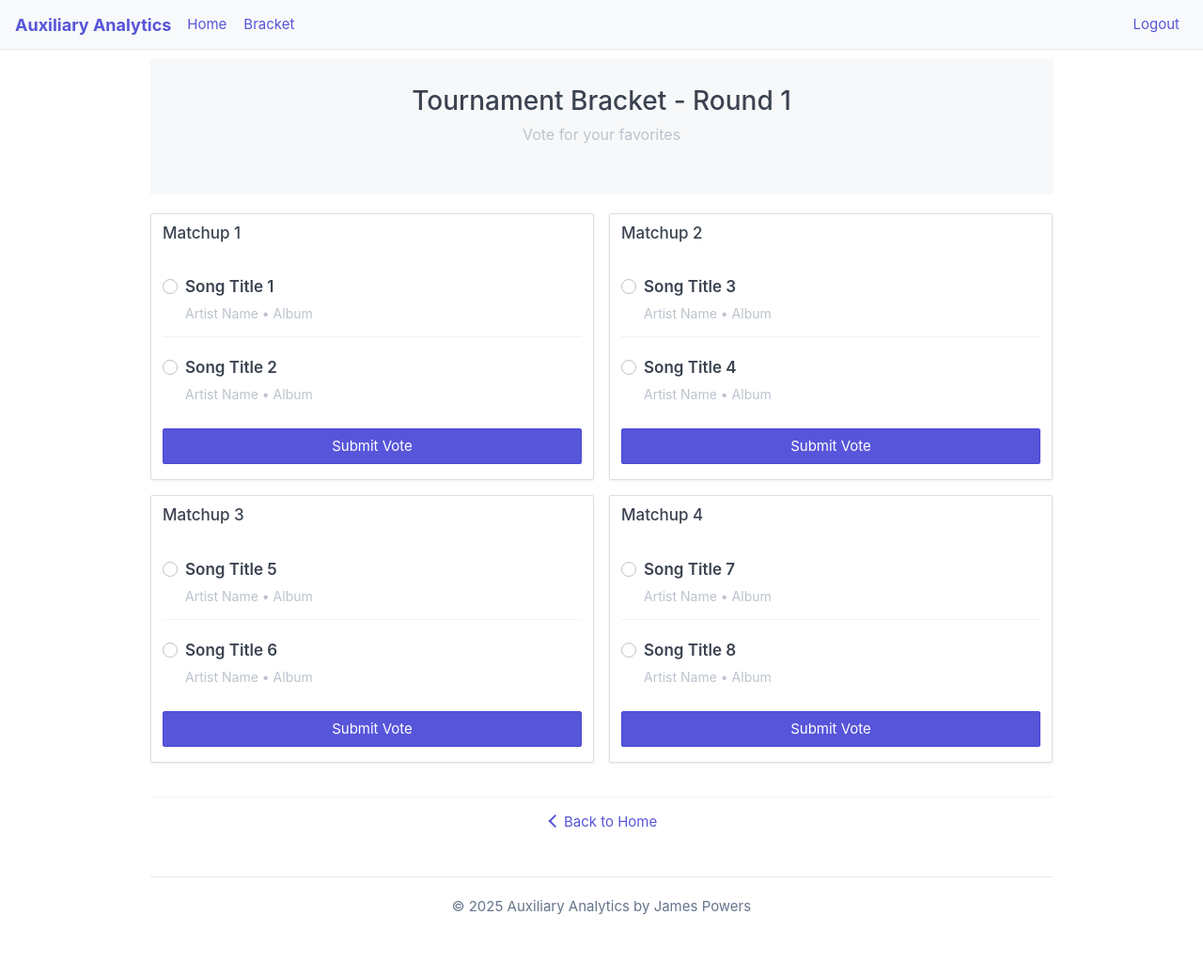
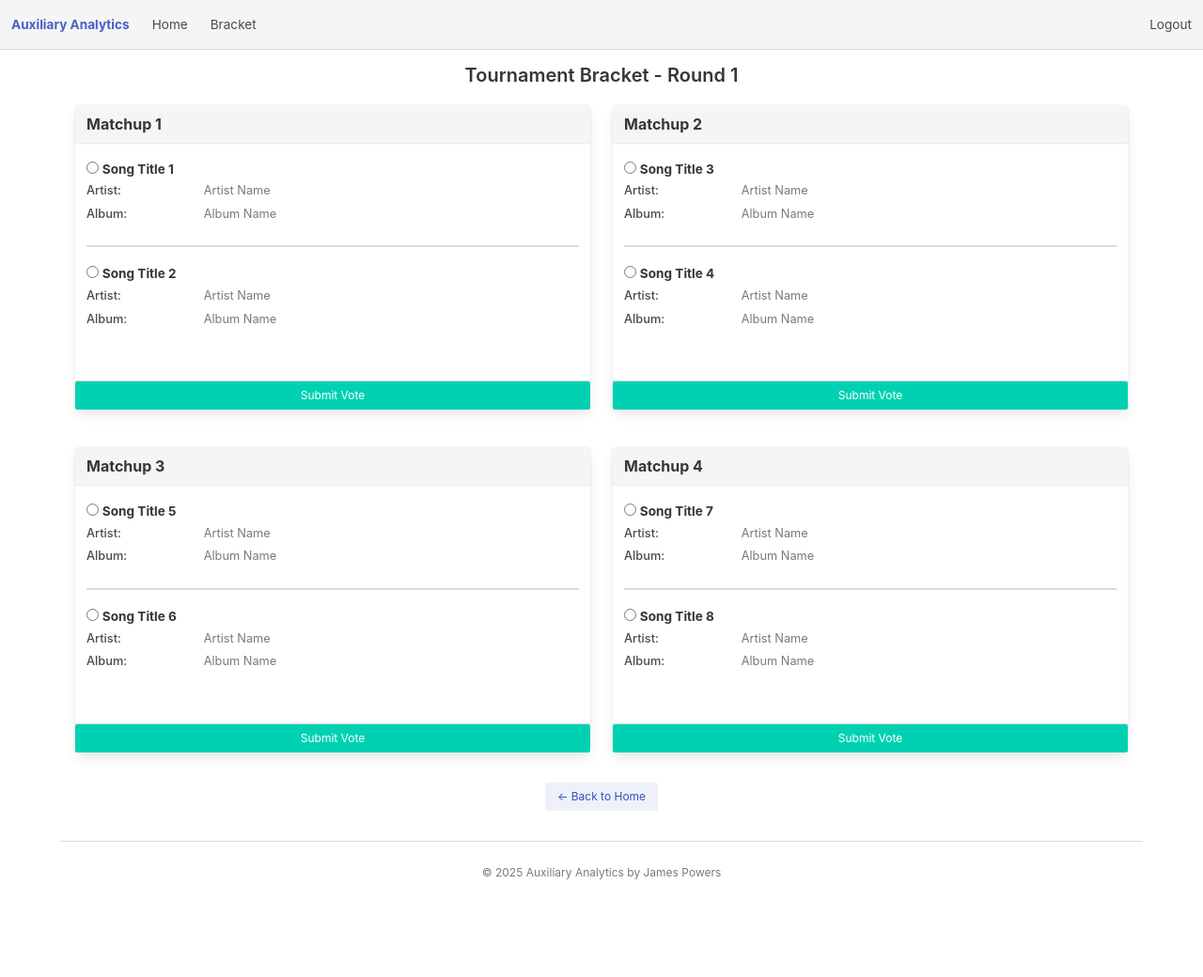
Before and after one commit to jspowers/aux-analytics, a Flask app: page /voting/bracket in a window 1280 px wide. Shown: the whole page at 94% size. After the commit the page ends 936 px from the top, so only its background shows below. Run offline with Flask 3, Linux system fonts and the light colour scheme; the visitor is signed in with stand-in values (Sample User, id 1).

Commit message:
new base

```diff
--- a/app/blueprints/voting/templates/voting/bracket.html
+++ b/app/blueprints/voting/templates/voting/bracket.html
@@ -3,137 +3,189 @@
 {% block title %}Bracket - Auxiliary Analytics{% endblock %}
 
 {% block content %}
-<div class="hero hero-sm bg-gray">
-    <div class="hero-body text-center">
-        <h1>Tournament Bracket - Round 1</h1>
-        <p class="text-gray">Vote for your favorites</p>
+<section class="section is-small">
+    <div class="has-text-centered">
+        <h1 class="title is-4">Tournament Bracket - Round 1</h1>
+        <!-- <p class="subtitle is-6">Vote for your favorites</p> -->
     </div>
-</div>
-
-<div class="bracket-container">
-    <div class="bracket-round">
-        <div class="columns">
-            <div class="column col-6 col-sm-12">
+</section>
+<section>
+    <div class="bracket-container">
+        <div class="columns is-multiline">
+            <div class="column is-half">
                 <div class="card matchup-card">
-                    <div class="card-header">
-                        <div class="card-title h5">Matchup 1</div>
-                    </div>
-                    <div class="card-body">
+                    <header class="card-header">
+                        <p class="card-header-title is-size-6">Matchup 1</p>
+                    </header>
+                    <div class="card-content">
                         <div class="matchup-option">
-                            <label class="form-radio">
+                            <label class="radio">
                                 <input type="radio" name="match-1" value="song1">
-                                <i class="form-icon"></i> Song Title 1
+                                <strong>Song Title 1</strong>
                             </label>
-                            <div class="song-details text-gray">Artist Name • Album</div>
+                            <div class="key-value-pair">
+                                <span class="key">Artist:</span>
+                                <span class="values">Artist Name</span>
+                            </div>
+                            <div class="key-value-pair">
+                                <span class="key">Album:</span>
+                                <span class="values">Album Name</span>
+                            </div>
                         </div>
-                        <div class="divider"></div>
+                        <hr class="matchup-divider">
                         <div class="matchup-option">
-                            <label class="form-radio">
+                            <label class="radio">
                                 <input type="radio" name="match-1" value="song2">
-                                <i class="form-icon"></i> Song Title 2
+                                <strong>Song Title 2</strong>
                             </label>
-                            <div class="song-details text-gray">Artist Name • Album</div>
+                            <div class="key-value-pair">
+                                <span class="key">Artist:</span>
+                                <span class="values">Artist Name</span>
+                            </div>
+                            <div class="key-value-pair">
+                                <span class="key">Album:</span>
+                                <span class="values">Album Name</span>
+                            </div>
                         </div>
                     </div>
-                    <div class="card-footer">
-                        <button class="btn btn-primary btn-block">Submit Vote</button>
-                    </div>
+                    <footer class="card-footer">
+                        <a class="card-footer-item button is-primary is-small">Submit Vote</a>
+                    </footer>
                 </div>
             </div>
 
-            <div class="column col-6 col-sm-12">
+            <div class="column is-half">
                 <div class="card matchup-card">
-                    <div class="card-header">
-                        <div class="card-title h5">Matchup 2</div>
-                    </div>
-                    <div class="card-body">
+                    <header class="card-header">
+                        <p class="card-header-title is-size-6">Matchup 2</p>
+                    </header>
+                    <div class="card-content">
                         <div class="matchup-option">
-                            <label class="form-radio">
+                            <label class="radio">
                                 <input type="radio" name="match-2" value="song3">
-                                <i class="form-icon"></i> Song Title 3
+                                <strong>Song Title 3</strong>
                             </label>
-                            <div class="song-details text-gray">Artist Name • Album</div>
+                            <div class="key-value-pair">
+                                <span class="key">Artist:</span>
+                                <span class="values">Artist Name</span>
+                            </div>
+                            <div class="key-value-pair">
+                                <span class="key">Album:</span>
+                                <span class="values">Album Name</span>
+                            </div>
                         </div>
-                        <div class="divider"></div>
+                        <hr class="matchup-divider">
                         <div class="matchup-option">
-                            <label class="form-radio">
+                            <label class="radio">
                                 <input type="radio" name="match-2" value="song4">
-                                <i class="form-icon"></i> Song Title 4
+                                <strong>Song Title 4</strong>
                             </label>
-                            <div class="song-details text-gray">Artist Name • Album</div>
+                            <div class="key-value-pair">
+                                <span class="key">Artist:</span>
+                                <span class="values">Artist Name</span>
+                            </div>
+                            <div class="key-value-pair">
+                                <span class="key">Album:</span>
+                                <span class="values">Album Name</span>
+                            </div>
                         </div>
                     </div>
-                    <div class="card-footer">
-                        <button class="btn btn-primary btn-block">Submit Vote</button>
-                    </div>
-                </div>
-            </div>
-        </div>
-
-        <div class="columns">
-            <div class="column col-6 col-sm-12">
-                <div class="card matchup-card">
-                    <div class="card-header">
-                        <div class="card-title h5">Matchup 3</div>
-                    </div>
-                    <div class="card-body">
-                        <div class="matchup-option">
-                            <label class="form-radio">
-                                <input type="radio" name="match-3" value="song5">
-                                <i class="form-icon"></i> Song Title 5
-                            </label>
-                            <div class="song-details text-gray">Artist Name • Album</div>
-                        </div>
-                        <div class="divider"></div>
-                        <div class="matchup-option">
-                            <label class="form-radio">
-                                <input type="radio" name="match-3" value="song6">
-                                <i class="form-icon"></i> Song Title 6
-                            </label>
-                            <div class="song-details text-gray">Artist Name • Album</div>
-                        </div>
-                    </div>
-                    <div class="card-footer">
-                        <button class="btn btn-primary btn-block">Submit Vote</button>
-                    </div>
+                    <footer class="card-footer">
+                        <a class="card-footer-item button is-primary is-small">Submit Vote</a>
+                    </footer>
                 </div>
             </div>
 
-            <div class="column col-6 col-sm-12">
+            <div class="column is-half">
                 <div class="card matchup-card">
-                    <div class="card-header">
-                        <div class="card-title h5">Matchup 4</div>
-                    </div>
-                    <div class="card-body">
+                    <header class="card-header">
+                        <p class="card-header-title is-size-6">Matchup 3</p>
+                    </header>
+                    <div class="card-content">
                         <div class="matchup-option">
-                            <label class="form-radio">
-                                <input type="radio" name="match-4" value="song7">
-                                <i class="form-icon"></i> Song Title 7
+                            <label class="radio">
+                                <input type="radio" name="match-3" value="song5">
+                                <strong>Song Title 5</strong>
                             </label>
-                            <div class="song-details text-gray">Artist Name • Album</div>
+                            <div class="key-value-pair">
+                                <span class="key">Artist:</span>
+                                <span class="values">Artist Name</span>
+                            </div>
+                            <div class="key-value-pair">
+                                <span class="key">Album:</span>
+                                <span class="values">Album Name</span>
+                            </div>
                         </div>
-                        <div class="divider"></div>
+                        <hr class="matchup-divider">
                         <div class="matchup-option">
-                            <label class="form-radio">
-                                <input type="radio" name="match-4" value="song8">
-                                <i class="form-icon"></i> Song Title 8
+                            <label class="radio">
+                                <input type="radio" name="match-3" value="song6">
+                                <strong>Song Title 6</strong>
                             </label>
-                            <div class="song-details text-gray">Artist Name • Album</div>
+                            <div class="key-value-pair">
+                                <span class="key">Artist:</span>
+                                <span class="values">Artist Name</span>
+                            </div>
+                            <div class="key-value-pair">
+                                <span class="key">Album:</span>
+                                <span class="values">Album Name</span>
+                            </div>
                         </div>
                     </div>
-                    <div class="card-footer">
-                        <button class="btn btn-primary btn-block">Submit Vote</button>
+                    <footer class="card-footer">
+                        <a class="card-footer-item button is-primary is-small">Submit Vote</a>
+                    </footer>
+                </div>
+            </div>
+
+            <div class="column is-half">
+                <div class="card matchup-card">
+                    <header class="card-header">
+                        <p class="card-header-title is-size-6">Matchup 4</p>
+                    </header>
+                    <div class="card-content">
+                        <div class="matchup-option">
+                            <label class="radio">
+                                <input type="radio" name="match-4" value="song7">
+                                <strong>Song Title 7</strong>
+                            </label>
+                            <div class="key-value-pair">
+                                <span class="key">Artist:</span>
+                                <span class="values">Artist Name</span>
+                            </div>
+                            <div class="key-value-pair">
+                                <span class="key">Album:</span>
+                                <span class="values">Album Name</span>
+                            </div>
+                        </div>
+                        <hr class="matchup-divider">
+                        <div class="matchup-option">
+                            <label class="radio">
+                                <input type="radio" name="match-4" value="song8">
+                                <strong>Song Title 8</strong>
+                            </label>
+                            <div class="key-value-pair">
+                                <span class="key">Artist:</span>
+                                <span class="values">Artist Name</span>
+                            </div>
+                            <div class="key-value-pair">
+                                <span class="key">Album:</span>
+                                <span class="values">Album Name</span>
+                            </div>
+                        </div>
                     </div>
+                    <footer class="card-footer">
+                        <a class="card-footer-item button is-primary is-small">Submit Vote</a>
+                    </footer>
                 </div>
             </div>
         </div>
     </div>
+</section>
+
+<div class="has-text-centered mt-4">
+    <a href="{{ url_for('main.index') }}" class="button is-link is-light is-small">
+        ← Back to Home
+    </a>
 </div>
-
-<div class="divider"></div>
-<p class="text-center">
-    <a href="{{ url_for('main.index') }}" class="btn btn-link">
-        <i class="icon icon-arrow-left"></i> Back to Home
-    </a>
-</p>
 {% endblock %}
--- a/app/static/css/custom.css
+++ b/app/static/css/custom.css
@@ -1,141 +1,143 @@
 /* Custom styles for aux-analytics */
 
-/* Global spacing */
+/* Global spacing - make everything more condensed */
 body {
-    padding-bottom: 1rem;
-    font-size: 0.8rem;
+    font-size: 0.85rem;
 }
 
-/* Navigation styling */
+/* Navbar styling */
 .navbar {
-    background: #f8f9fa;
-    border-bottom: 1px solid #e7e9ed;
-    padding: 0.4rem 0.8rem;
-    margin-bottom: 0.5rem;
+    background-color: #f5f5f5;
+    border-bottom: 1px solid #dbdbdb;
 }
 
-.navbar-brand {
-    font-size: 0.9rem;
-    font-weight: 700;
-    color: #5755d9;
-}
-
-.navbar-brand:hover {
-    color: #4b48d6;
-    text-decoration: none;
-}
-
-.btn-link {
-    font-size: 0.75rem;
+.navbar-item {
+    font-size: 0.85rem;
 }
 
 /* Footer */
 footer {
     margin-top: 2rem;
-    padding: 1rem 0;
+    padding: 1.5rem 0;
     text-align: center;
-    border-top: 1px solid #e7e9ed;
-    color: #66758c;
+    border-top: 1px solid #dbdbdb;
+    color: #7a7a7a;
     font-size: 0.75rem;
 }
 
-/* Bracket styling */
-.bracket-container {
-    margin: 1rem 0;
+/* Section sizing */
+.section.is-small {
+    padding: 1rem 1.5rem;
 }
 
-.bracket-round h3 {
-    font-size: 1rem;
-    margin-bottom: 0.5rem;
+/* Bracket container */
+.bracket-container {
+    padding: 0 1rem;
 }
 
+/* Card styling - mimicking reference design */
 .matchup-card {
-    margin-bottom: 0.8rem;
-    box-shadow: 0 0.05rem 0.15rem rgba(48, 55, 66, 0.08);
-    transition: all 0.2s ease;
-}
-
-.matchup-card:hover {
-    box-shadow: 0 0.1rem 0.25rem rgba(48, 55, 66, 0.12);
-    transform: translateY(-1px);
+    margin-bottom: 1rem;
+    font-size: 0.85rem;
 }
 
 .matchup-card .card-header {
-    padding: 0.4rem 0.6rem;
+    background-color: #f5f5f5;
+    box-shadow: 0 1px 2px rgba(10, 10, 10, 0.1);
 }
 
-.matchup-card .card-title {
-    font-size: 0.85rem;
-    margin-bottom: 0;
+.matchup-card .card-header-title {
+    padding: 0.5rem 0.75rem;
 }
 
-.matchup-card .card-body {
-    padding: 0.5rem 0.6rem;
+.matchup-card .card-content {
+    padding: 0.75rem;
 }
 
 .matchup-card .card-footer {
-    padding: 0.4rem 0.6rem;
+    border-top: 1px solid #dbdbdb;
+    padding: 0;
 }
 
+.matchup-card .card-footer-item {
+    padding: 0.5rem;
+}
+
+/* Matchup option styling */
 .matchup-option {
-    padding: 0.4rem 0;
+    padding: 0.5rem 0;
 }
 
 .matchup-option label {
     display: block;
-    font-size: 0.85rem;
-    font-weight: 600;
-    margin-bottom: 0.2rem;
     cursor: pointer;
+    margin-bottom: 0.25rem;
 }
 
 .matchup-option:hover {
-    background: #f8f9fa;
-    border-radius: 0.2rem;
+    background-color: #f9f9f9;
+    border-radius: 4px;
+    padding: 0.5rem;
+    margin: 0 -0.5rem;
 }
 
-.song-details {
-    padding-left: 1.2rem;
-    font-size: 0.7rem;
+/* Key-value pair styling - from reference design */
+.key-value-pair {
+    margin-bottom: 0.25rem;
 }
 
-.matchup-card .btn {
-    font-size: 0.75rem;
-    padding: 0.3rem 0.6rem;
-    height: auto;
+.key {
+    display: inline-block;
+    width: 20%;
+    font-weight: 500;
+    color: #4a4a4a;
+    font-size: 0.8rem;
 }
 
-.matchup-card .divider {
-    margin: 0.3rem 0;
+.values {
+    display: inline-block;
+    width: 75%;
+    word-wrap: break-word;
+    padding-left: 1rem;
+    color: #7a7a7a;
+    font-size: 0.8rem;
 }
 
-/* Hero section customization */
-.hero.hero-sm {
-    padding: 1rem 0.5rem;
+/* Matchup divider */
+.matchup-divider {
+    margin: 0.75rem 0;
+    background-color: #dbdbdb;
 }
 
-.hero.hero-sm h1 {
-    font-size: 1.4rem;
-    margin-bottom: 0.3rem;
+/* Title and subtitle sizing */
+.title.is-4 {
+    font-size: 1.25rem;
+    margin-bottom: 0.25rem;
 }
 
-.hero.hero-sm p {
-    font-size: 0.8rem;
+.subtitle.is-6 {
+    font-size: 0.85rem;
+    margin-top: 0.25rem;
+}
+
+/* Button sizing */
+.button.is-small {
+    font-size: 0.75rem;
+    padding: 0.375rem 0.75rem;
 }
 
 /* Mobile adjustments */
 @media (max-width: 768px) {
     .matchup-card {
-        margin-bottom: 0.6rem;
+        margin-bottom: 0.75rem;
     }
 
-    .navbar {
-        flex-direction: column;
+    .key {
+        width: 25%;
     }
 
-    .navbar-section {
-        width: 100%;
-        justify-content: center;
-        padding: 0.2rem 0;
+    .values {
+        width: 70%;
+        padding-left: 0.5rem;
     }
 }
--- a/app/templates/base.html
+++ b/app/templates/base.html
@@ -5,27 +5,31 @@
     <meta name="viewport" content="width=device-width, initial-scale=1.0">
     <title>{% block title %}Auxiliary Analytics{% endblock %}</title>
 
-    <!-- Spectre CSS -->
-    <link rel="stylesheet" href="https://unpkg.com/spectre.css/dist/spectre.min.css">
-    <link rel="stylesheet" href="https://unpkg.com/spectre.css/dist/spectre-exp.min.css">
-    <link rel="stylesheet" href="https://unpkg.com/spectre.css/dist/spectre-icons.min.css">
+    <!-- Bulma CSS -->
+    <link rel="stylesheet" href="https://cdn.jsdelivr.net/npm/bulma@0.9.4/css/bulma.min.css">
 
     <!-- Custom CSS -->
     <link rel="stylesheet" href="{{ url_for('static', filename='css/custom.css') }}">
 </head>
 <body>
-    <header class="navbar">
-        <section class="navbar-section">
-            <a href="{{ url_for('main.index') }}" class="navbar-brand mr-2">Auxiliary Analytics</a>
-            <a href="{{ url_for('main.index') }}" class="btn btn-link">Home</a>
-            <a href="{{ url_for('voting.bracket') }}" class="btn btn-link">Bracket</a>
-        </section>
-        <section class="navbar-section">
-            <a href="{{ url_for('logout') }}" class="btn btn-link">Logout</a>
-        </section>
-    </header>
+    <nav class="navbar" role="navigation" aria-label="main navigation">
+        <div class="navbar-brand">
+            <a class="navbar-item" href="{{ url_for('main.index') }}">
+                <strong>Auxiliary Analytics</strong>
+            </a>
+        </div>
+        <div class="navbar-menu">
+            <div class="navbar-start">
+                <a class="navbar-item" href="{{ url_for('main.index') }}">Home</a>
+                <a class="navbar-item" href="{{ url_for('voting.bracket') }}">Bracket</a>
+            </div>
+            <div class="navbar-end">
+                <a class="navbar-item" href="{{ url_for('logout') }}">Logout</a>
+            </div>
+        </div>
+    </nav>
 
-    <div class="container grid-lg">
+    <div class="container">
 
         <main>
             {% block content %}{% endblock %}
--- a/wsgi.py
+++ b/wsgi.py
@@ -13,4 +13,4 @@ else:
 app = create_app(config_name)
 
 if __name__ == '__main__':
-    app.run()
+    app.run(debug=True)
```
Also changed, not shown: README.md, app/blueprints/voting/routes.py (line endings or trailing spaces).
